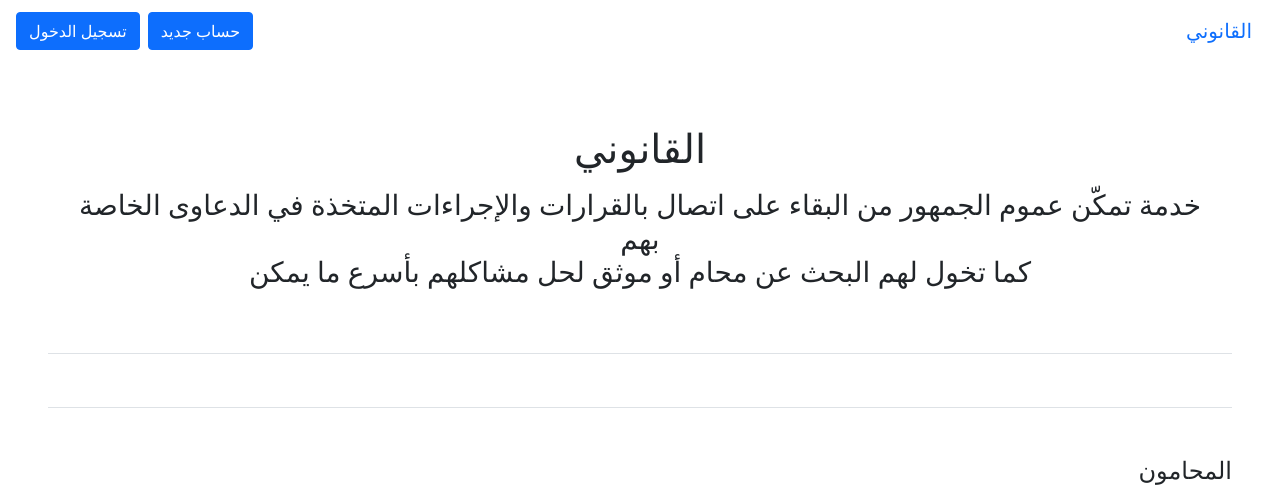
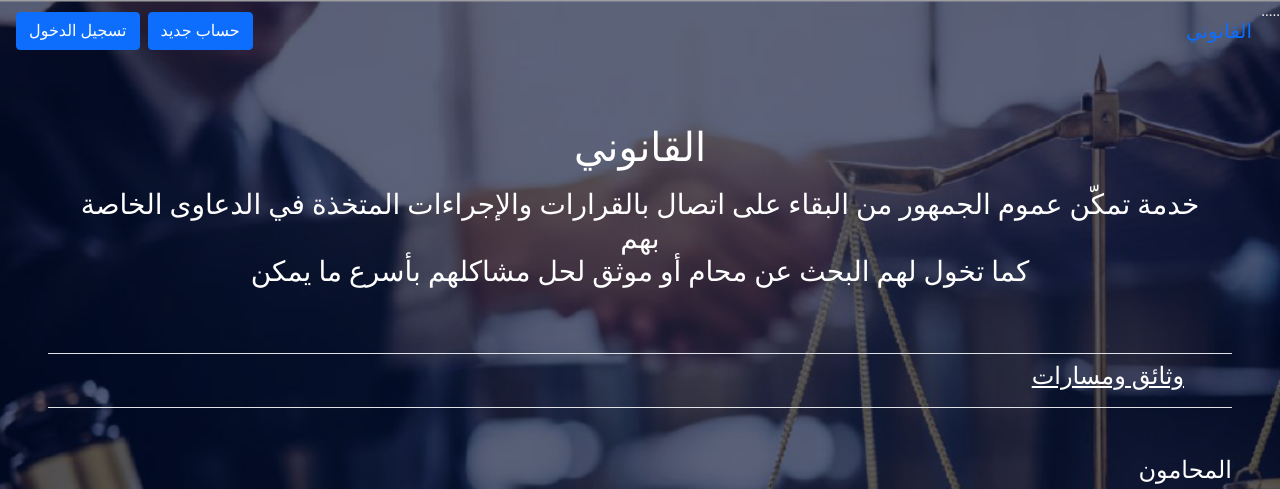
Before and after one commit to soumia-elyakni/Qanuny, a PHP site: page /Al-Qanuny/ in a window 1280 px wide. Shown: the top 489 px of the page. Run offline with PHP 8.4, Linux system fonts and the light colour scheme; some libraries are stand-ins or nearby versions.

Commit message:
backgroundImgLink

```diff
--- /dev/null
+++ b/public/css/style.css
@@ -0,0 +1,24 @@
+*{
+    box-sizing: border-box;
+    margin: 0;
+    padding: 0;
+    direction: rtl ;
+}
+body{
+    font-size: 15px;
+	color: white;
+	font-family: "Montserrat";
+}
+
+.back-img{
+    background-image: url(../image/bg-img.png) !important;
+    -webkit-background-size:cover;
+    background-size: cover;
+    background-position: center center;
+    height: 100vh;
+    position: fixed;
+    top: 0;
+    left: 0;
+    right: 0;
+    z-index: -1;
+}
--- a/views/home.php
+++ b/views/home.php
@@ -1,18 +1,15 @@
-
-
  <!DOCTYPE html>
  <html lang="en">
  <head>
      <meta charset="UTF-8">
      <meta http-equiv="X-UA-Compatible" content="IE=edge">
      <meta name="viewport" content="width=device-width, initial-scale=1.0">
+     <link rel="stylesheet" href="./public/css/style.css">
      <title>Al-Qanuny</title>
  </head>
  <body style="direction: rtl ;" >
- <?php
-// require_once './autoload.php';
-// require_once './includes/navbar.php';
-?>
+ <div class="back-img">.....</div>
+
  <main style="margin-top: 100px !important ;">
         <section class="align-items-center p-sm-2 p-5 border-bottom border-white-2 mx-5 mt-5">
             <div class="m-auto mt-sm-2 p-sm-2 p-4 text-center mt-5  ">
@@ -31,19 +28,19 @@
                     <div id="carouselExampleControls" class="carousel slide" data-bs-ride="carousel">
                         <div class="carousel-inner">
                           <div class="carousel-item  active">
-                            <img src=<?php echo dirname("Al-Qanuny/views/img/mr_nobody_new.svg")?> class="d-block w-30" alt="...">
+                            <img src="./public/image/mr_nobody_new.svg" class="d-block w-30" alt="...">
                             <span class="text-center">الاسم الكامل</span>
                           </div>
                           <div class="carousel-item  ">
-                            <img src="img/mr_nobody_new.svg" class="d-block w-30" alt="...">
+                            <img src="./public/image/mr_nobody_new.svg" class="d-block w-30" alt="...">
                             <span>الاسم الكامل</span>
                           </div>
                           <div class="carousel-item  ">
-                            <img src="img/mr_nobody_new.svg" class="d-block w-30" alt="...">
+                            <img src="./public/image/mr_nobody_new.svg" class="d-block w-30" alt="...">
                             <span>الاسم الكامل</span>
                           </div>
                           <div class="carousel-item  ">
-                            <img src="img/mr_nobody_new.svg" class="d-block w-30" alt="...">
+                            <img src="./public/image/mr_nobody_new.svg" class="d-block w-30" alt="...">
                             <span>الاسم الكامل</span>
                           </div>
                         </div>
@@ -65,19 +62,19 @@
 
                       <div class="carousel-inner">
                         <div class="carousel-item active">
-                          <img src="img/mr_nobody_new.svg" class="d-block w-30" alt="...">
+                          <img src="./public/image/mr_nobody_new.svg" class="d-block w-30" alt="...">
                           <span>الاسم الكامل</span>
                         </div>
                         <div class="carousel-item">
-                          <img src="img/mr_nobody_new.svg" class="d-block w-30" alt="...">
+                          <img src="./public/image/mr_nobody_new.svg" class="d-block w-30" alt="...">
                           <span>الاسم الكامل</span>
                         </div>
                         <div class="carousel-item">
-                          <img src="img/mr_nobody_new.svg" class="d-block w-30" alt="...">
+                          <img src="./public/image/mr_nobody_new.svg" class="d-block w-30" alt="...">
                           <span>الاسم الكامل</span>
                         </div>
                         <div class="carousel-item">
-                          <img src="img/mr_nobody_new.svg" class="d-block w-30" alt="...">
+                          <img src="./public/image/mr_nobody_new.svg" class="d-block w-30" alt="...">
                           <span>الاسم الكامل</span>
                         </div>
                       </div>
```
Also changed, not shown: public/image/bg-img.png (added), public/image/mr_nobody_new.svg (added).
